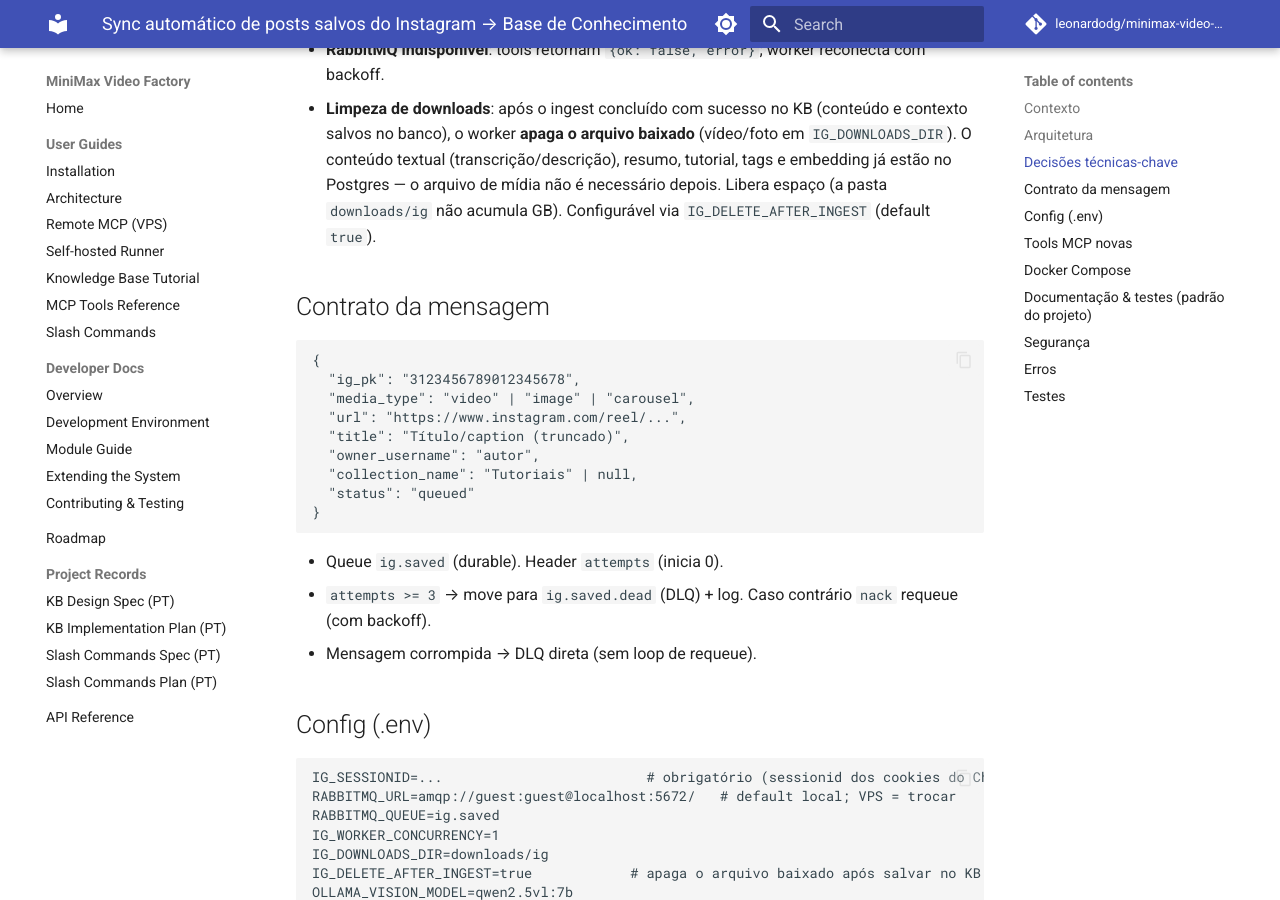
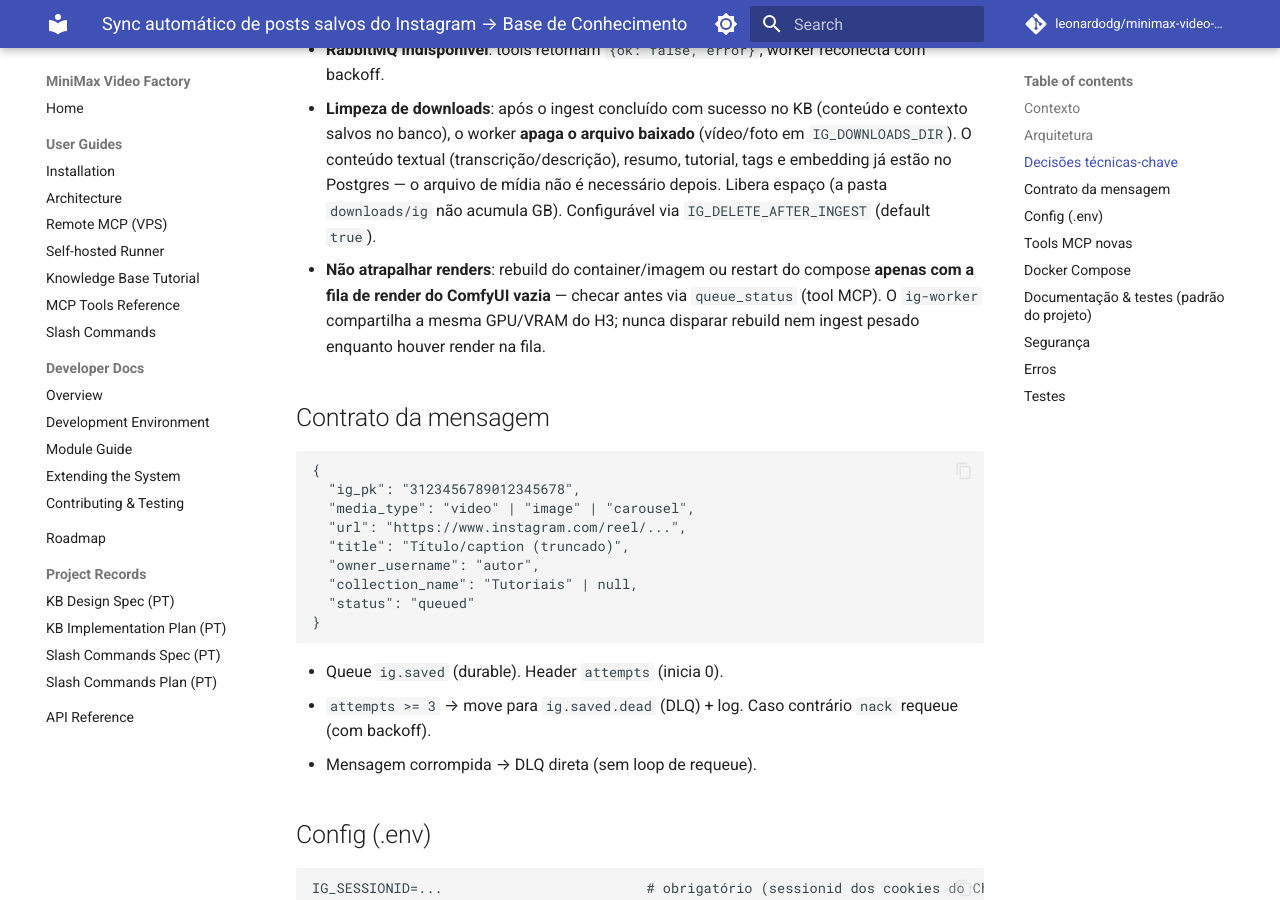
Before and after one commit to leonardodg/minimax-video-factory, an MkDocs documentation site: the page built from docs/superpowers/specs/2026-08-08-instagram-saved-sync-design.md, in a window 1280 px wide and 900 px high, scrolled down 1857 px. Built offline with MkDocs 1.6.1 and Material for MkDocs 9.7.7, drawn with Linux system fonts in a browser that asks for light colours; comment, search, counter and statistics services are not loaded.

Commit message:
docs(spec): never rebuild/restart while ComfyUI render queue is busy

```diff
--- a/docs/superpowers/specs/2026-08-08-instagram-saved-sync-design.md
+++ b/docs/superpowers/specs/2026-08-08-instagram-saved-sync-design.md
@@ -80,6 +80,10 @@
   tags e embedding já estão no Postgres — o arquivo de mídia não é necessário depois.
   Libera espaço (a pasta `downloads/ig` não acumula GB). Configurável via
   `IG_DELETE_AFTER_INGEST` (default `true`).
+- **Não atrapalhar renders**: rebuild do container/imagem ou restart do compose
+  **apenas com a fila de render do ComfyUI vazia** — checar antes via
+  `queue_status` (tool MCP). O `ig-worker` compartilha a mesma GPU/VRAM do H3;
+  nunca disparar rebuild nem ingest pesado enquanto houver render na fila.
 
 ## Contrato da mensagem
 
```
